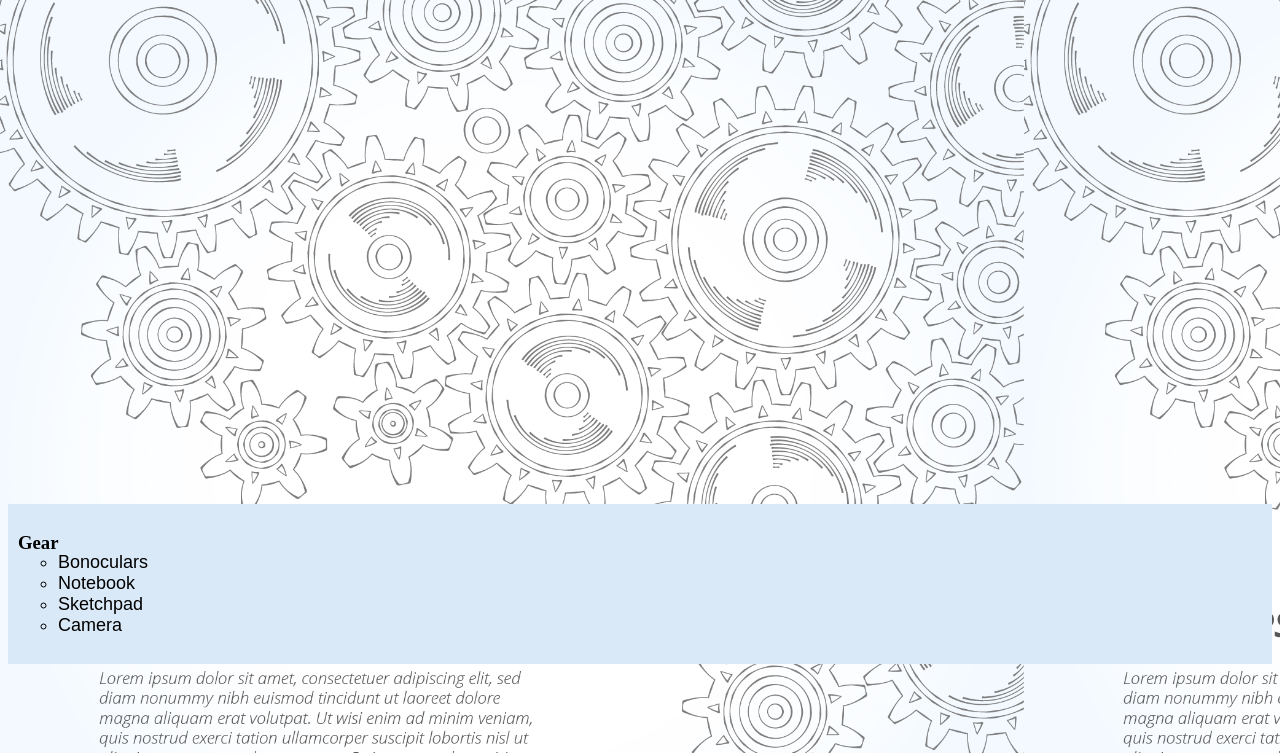
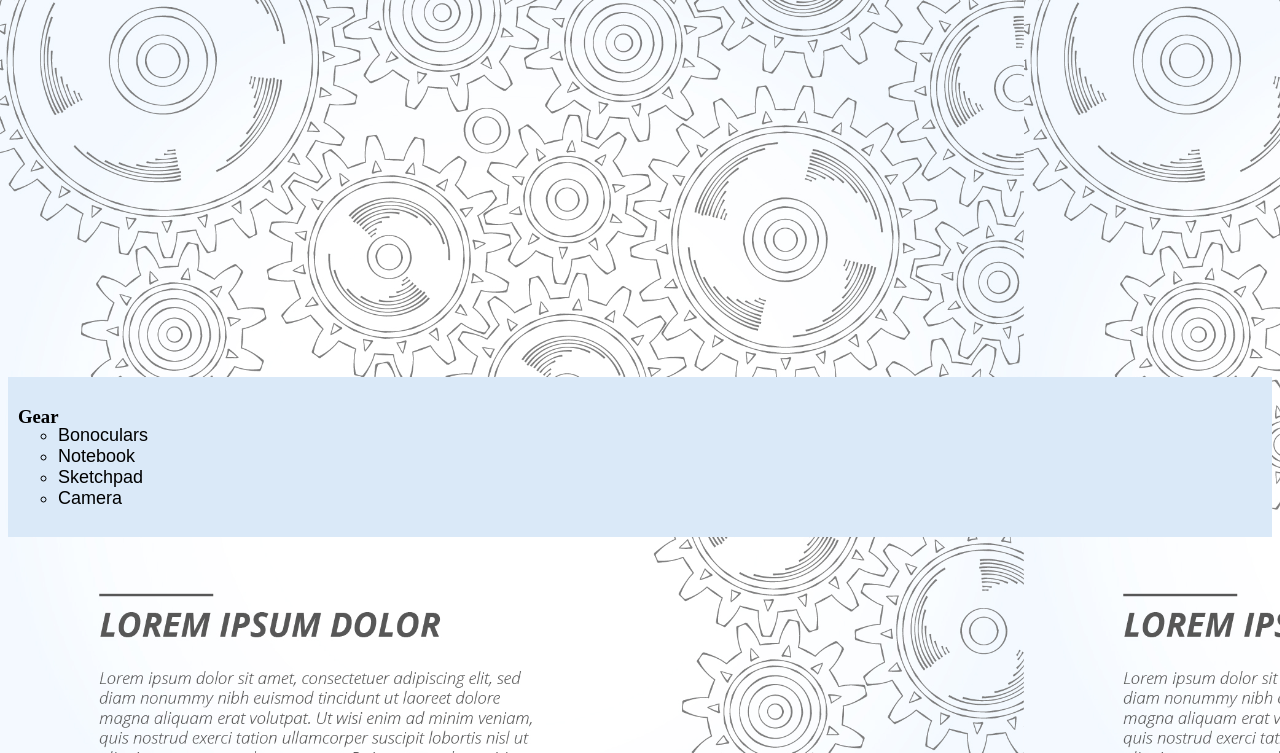
Before and after one commit to oldmcdonnell/birdwatching, a plain HTML site: page gear.html in a window 1280 px wide. Shown: the part 47-800 px from the top of the page. Drawn offline with Linux system fonts and the light colour scheme.

Commit message:
cleaned up grears2

```diff
--- a/gear.html
+++ b/gear.html
@@ -11,7 +11,7 @@
                 background-size: 80%;
             }
             .grid-container{
-            margin-top: 40%;
+            margin-top: 30%;
             display: grid;
             grid-template-columns: repeat(1, 1fr);
             grid-gap: 10px;
```
